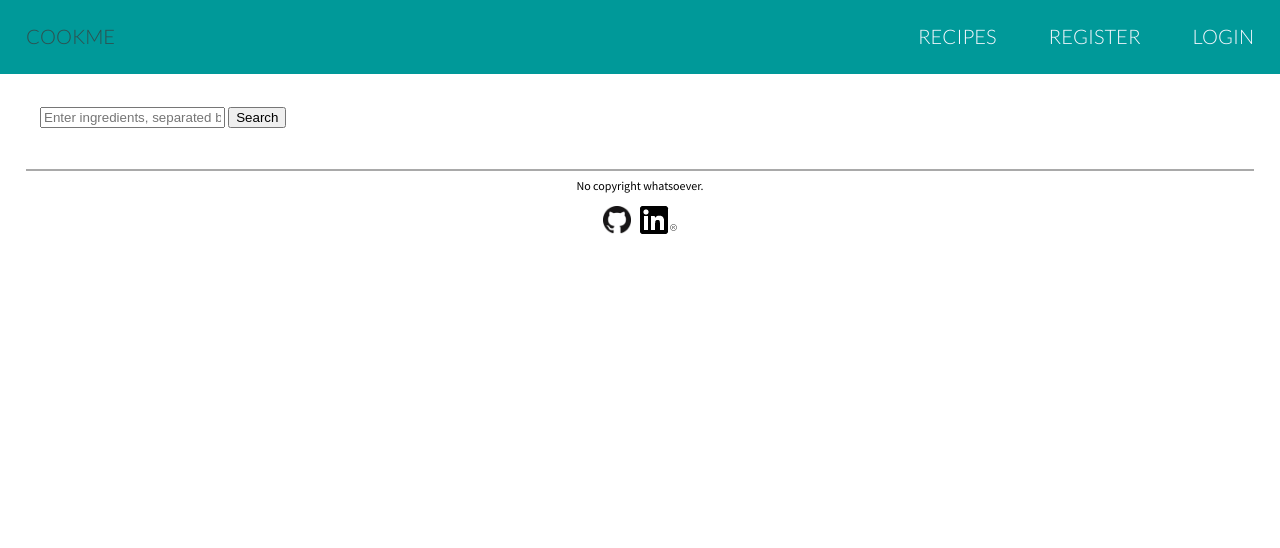
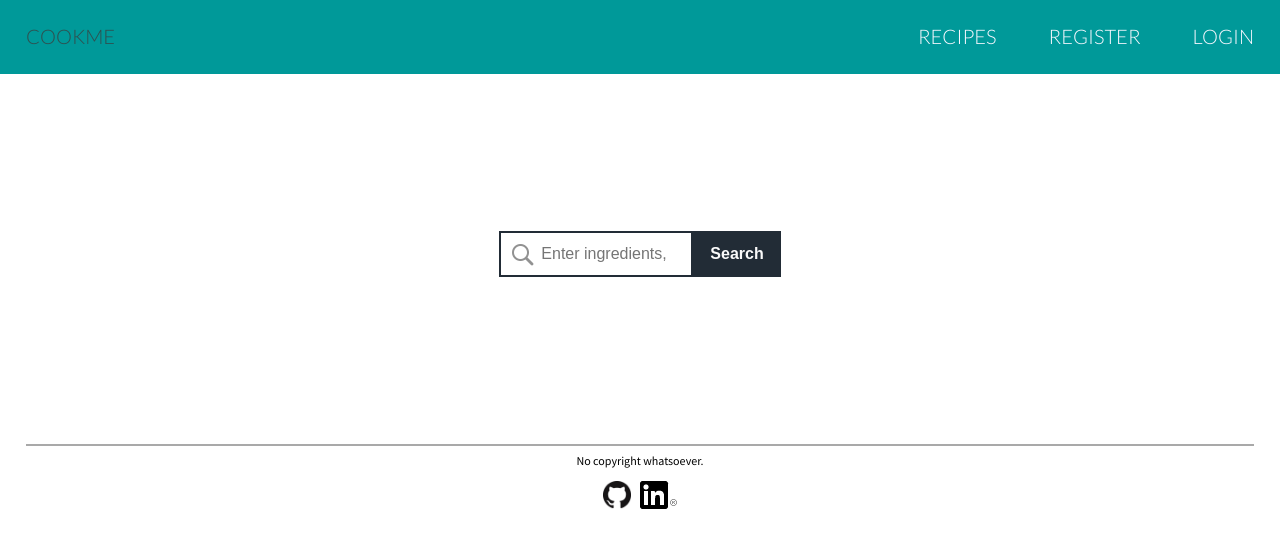
Before and after one commit to vilisimo/cookme, a Django app: page / in a window 1280 px wide. Shown: the top 548 px of the page. Run offline with Django 3.2, Linux system fonts and the light colour scheme; data that the repository does not hold is empty; some libraries are stand-ins or nearby versions.

Commit message:
Add style for search bar from the original css

```diff
--- a/search/forms.py
+++ b/search/forms.py
@@ -9,7 +9,7 @@ class SearchForm(forms.Form):
     adding a choice field for searching either by ingredient or recipe name.
     """
 
-    placeholder = 'Enter ingredients, separated by a comma.'
+    placeholder = 'Enter ingredients, separated by a comma'
     q = forms.CharField(max_length=500, min_length=1, required=True, strip=True,
                         widget=forms.TextInput(attrs={'placeholder':
                                                       placeholder}))
--- a/static/css/temp.css
+++ b/static/css/temp.css
@@ -47,6 +47,48 @@ h3 {
     padding: 20px 0;
 }
 
+/* SEARCH BAR */
+
+form#search-bar {
+    height: 300px;
+    padding: 0;
+    justify-content: center;
+    display: flex;
+    align-items: center;
+    /*background: no-repeat url('../files/images/searchbar-outside.jpg') center;*/
+}
+
+#id_q {
+    width: 194px;
+    -webkit-transition: width 0.5s ease-in-out;
+    -moz-transition: width 0.5s ease-in-out;
+    -o-transition: width 0.5s ease-in-out;
+    transition: width 0.5s ease-in-out;
+
+    box-sizing: border-box;
+    border: 2px solid #222c36;
+    font-size: 16px;
+    background: no-repeat rgba(255,255,255, 0.93) url('../files/icons/searchicon32x32.png') 5px 5px;
+    padding: 12px 20px 12px 40px;
+}
+
+#id_q:focus {
+    width: 40%;
+    outline: none;
+}
+
+#search-bar input[type=submit] {
+    position: relative;
+    padding: 12px 15px;
+    border: 2px solid #222c36;
+    background-color: #222c36;
+    color: #fafafa;
+    font-weight: bold;
+    font-size: 16px;
+}
+
+/* TOP FOUR RECIPES */
+
 .top-four:before, .top-four:after {
     content: " ";
     display: table;
@@ -62,7 +104,6 @@ h3 {
     display: block;
     float: left;
     width: 25%;
-    /*height: 300px;*/
 }
 
 .four p {
@@ -71,12 +112,6 @@ h3 {
 }
 
 .four img {
-    /*object-fit: contain;*/
-    /*max-width: 100%;*/
-    /*width: auto;*/
-    /*height: 100%;*/
-    /*display: block;*/
-    /*margin: auto;*/
     width: 100%;
     height: 250px;
     object-fit: cover;
@@ -84,18 +119,14 @@ h3 {
     margin: auto;
 }
 
-/*.img-wrapper {*/
-    /*!*width: inherit;*!*/
-    /*height: 250px;*/
-    /*overflow: hidden;*/
-    /*background-size: cover;*/
-    /*background-position: center center;*/
-/*}*/
-
 @media (max-width: 1000px) {
     .four {
         width: 50%;
         padding-bottom: 50px;
+    }
+
+    #id_q:focus {
+        width: 80%;
     }
 }
 
--- a/templates/base.html
+++ b/templates/base.html
@@ -53,6 +53,7 @@
             <!-- Need to use CSS to make the search bar wider. Placeholder
             doesn't fit -->
             {% block main %}
+                <!-- NOTE: placeholder needs to be changed when the screen size is small. JS? -->
                 <form action="{% url 'home' %}" method="post" id="search-bar">
                     {% csrf_token %}
                     {{ form.q }}
```
